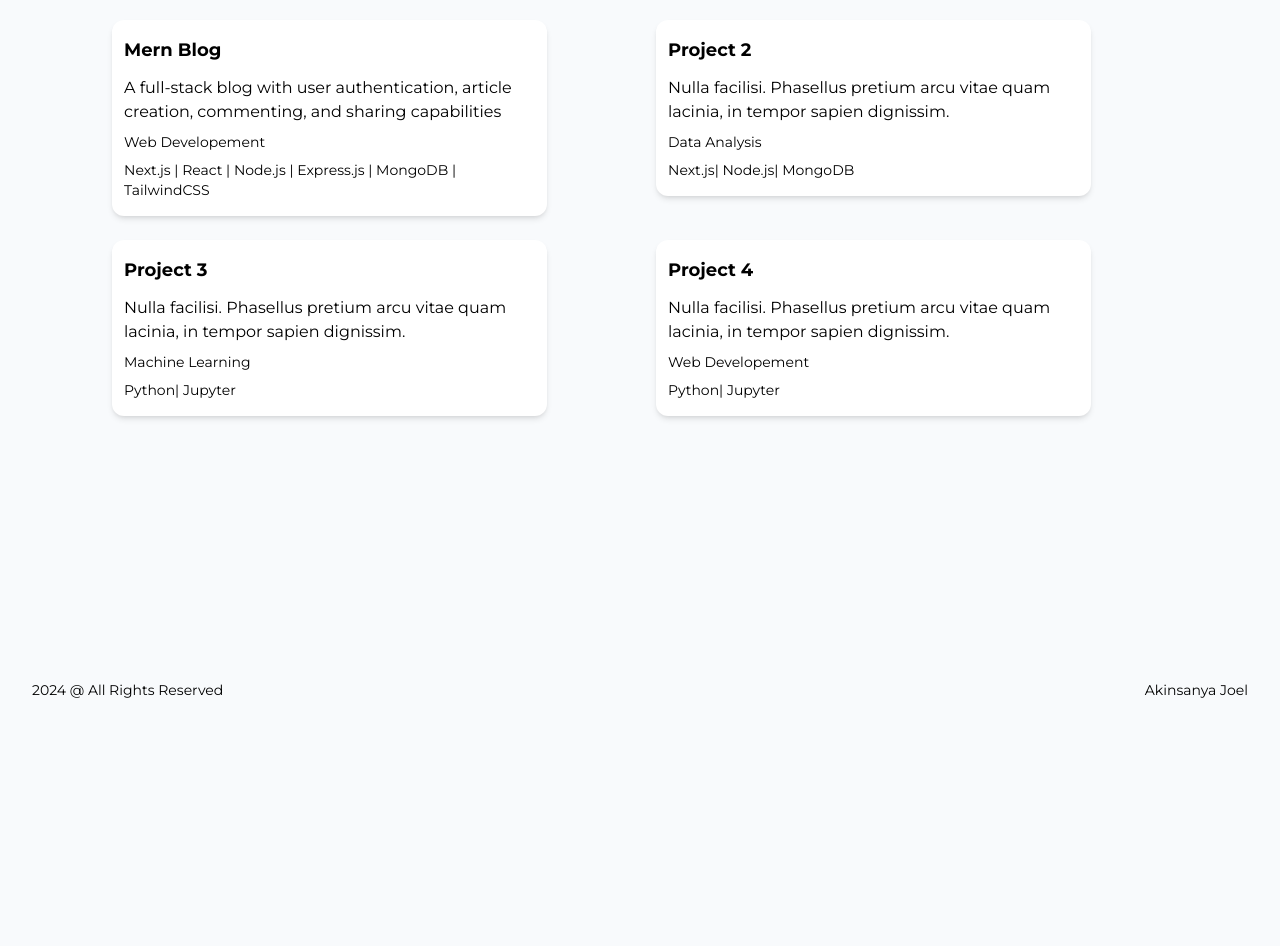
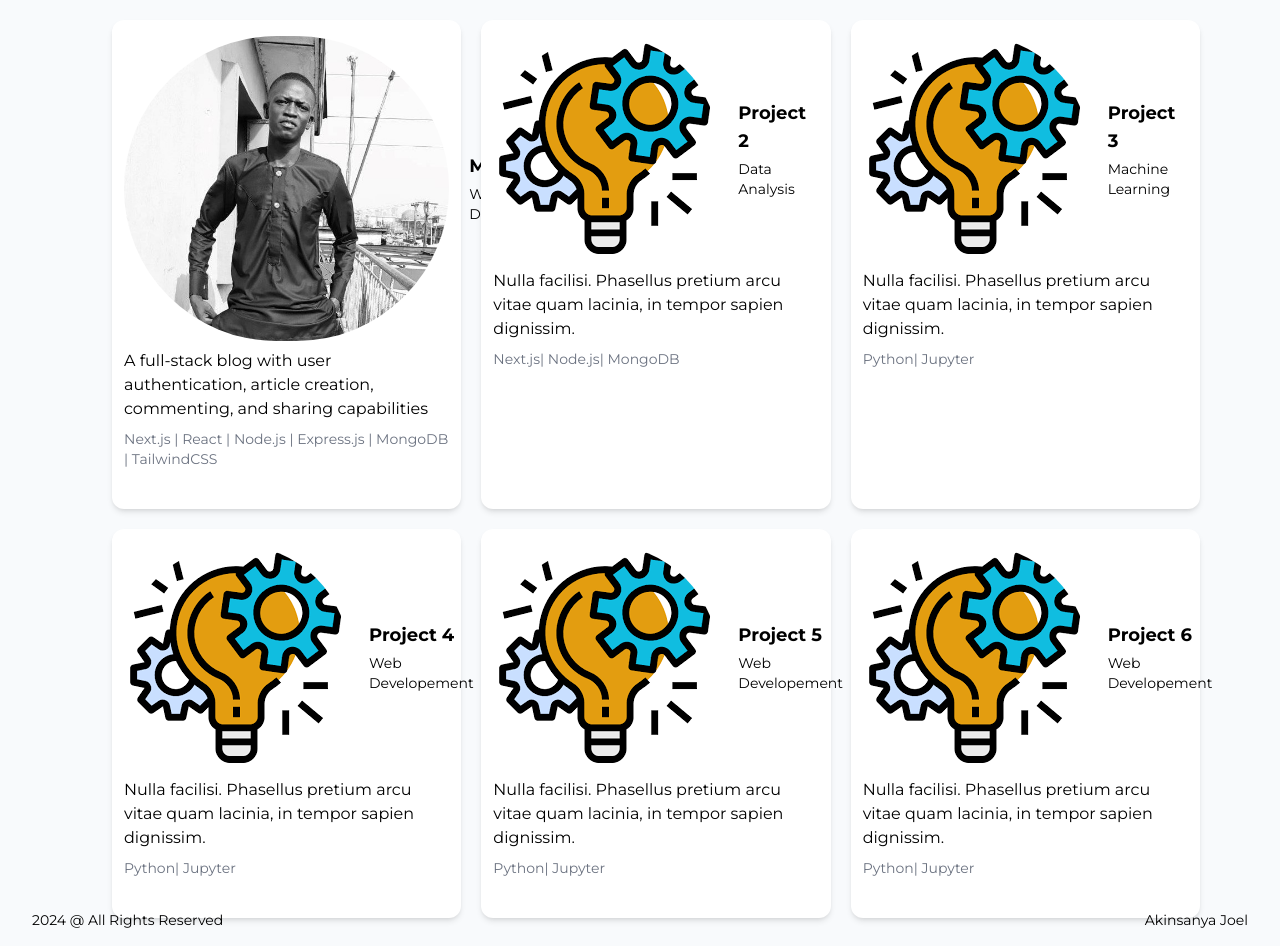
Before and after one commit to kiojoel/akinsanya, a Next.js app: page /projects in a window 1280 px wide. Shown: the part 240-1186 px from the top of the page. Before the commit the page ends 956 px from the top, so only its background shows below. Built offline with nearby package versions, Linux system fonts and the light colour scheme.

Commit message:
design project page

```diff
--- a/app/components/Navbar.tsx
+++ b/app/components/Navbar.tsx
@@ -32,11 +32,11 @@ export function Navbar() {
   const pathname = usePathname();
   return (
     <nav className="flex align-center justify-between px-8 py-8 sticky top-0 z-50 bg-slate-50 dark:bg-black ">
-      <div>
+      <div className="mt-[-2]">
         <Link href="/">
           <h1
             className={cn(
-              `${poit.className} font-extrabold text-2xl text-gray-800 dark:text-gray-300`
+              `${poit.className} font-extrabold text-2xl text-gray-800 dark:text-gray-300 `
             )}
           >
             Joel
--- a/app/projects/page.tsx
+++ b/app/projects/page.tsx
@@ -1,3 +1,4 @@
+import Image from "next/image";
 import React from "react";
 
 const projects = [
@@ -9,6 +10,7 @@ const projects = [
     techStacks:
       "Next.js | React | Node.js | Express.js | MongoDB | TailwindCSS",
     link: "https://github.com/kiojoel/mern-blog",
+    src: "/joels_pic.jpg",
   },
   {
     projectName: "Project 2",
@@ -34,6 +36,22 @@ const projects = [
     techStacks: "Python| Jupyter",
     link: "https://example.com/project4",
   },
+  {
+    projectName: "Project 5",
+    projectType: "Web Developement",
+    description:
+      "Nulla facilisi. Phasellus pretium arcu vitae quam lacinia, in tempor sapien dignissim.",
+    techStacks: "Python| Jupyter",
+    link: "https://example.com/project4",
+  },
+  {
+    projectName: "Project 6",
+    projectType: "Web Developement",
+    description:
+      "Nulla facilisi. Phasellus pretium arcu vitae quam lacinia, in tempor sapien dignissim.",
+    techStacks: "Python| Jupyter",
+    link: "https://example.com/project4",
+  },
   // Add more projects as needed
 ];
 
@@ -46,7 +64,7 @@ const Projects = () => {
       </p>
 
       <div className="mt-8">
-        <ul className=" sm:grid sm:grid-cols-2 block  ">
+        <ul className=" md:grid md:grid-cols-3 gap-5 block  ">
           {projects.map((project, index) => (
             <a
               key={index}
@@ -54,14 +72,28 @@ const Projects = () => {
               target="_blank"
               rel="noopener noreferrer"
             >
-              <li className="py-4 mt-6 mx-4 w-[80%] shadow-md bg-white dark:bg-gray-950 rounded-xl px-3 text-gray hover:scale-105 transition-transform duration-300">
+              <li className="py-4 mt-6 mx-4 h-full w-full shadow-md bg-white dark:bg-gray-950 rounded-xl px-3 text-gray hover:scale-105 transition-transform duration-300">
                 <div className="space-y-2">
-                  <h2 className="text-lg font-bold mb-3">
-                    {project.projectName}
-                  </h2>
+                  <div className="flex items-center ">
+                    <Image
+                      alt="projectImg"
+                      src={project.src || "/d_images.png"}
+                      width={60}
+                      height={60}
+                      className=" rounded-full mr-5"
+                      style={{ width: "auto", height: "auto" }}
+                    />
+                    <div className="">
+                      <h2 className="text-lg font-bold mb-1">
+                        {project.projectName}
+                      </h2>
+                      <p className="text-sm">{project.projectType}</p>
+                    </div>
+                  </div>
                   <p className="mb-3">{project.description}</p>
-                  <p className="text-sm">{project.projectType}</p>
-                  <p className="text-sm">{project.techStacks}</p>
+                  <p className="text-sm text-gray-500 dark:text-gray-400">
+                    {project.techStacks}
+                  </p>
                 </div>
               </li>
             </a>
```
Also changed, not shown: public/d_images.png (added).
